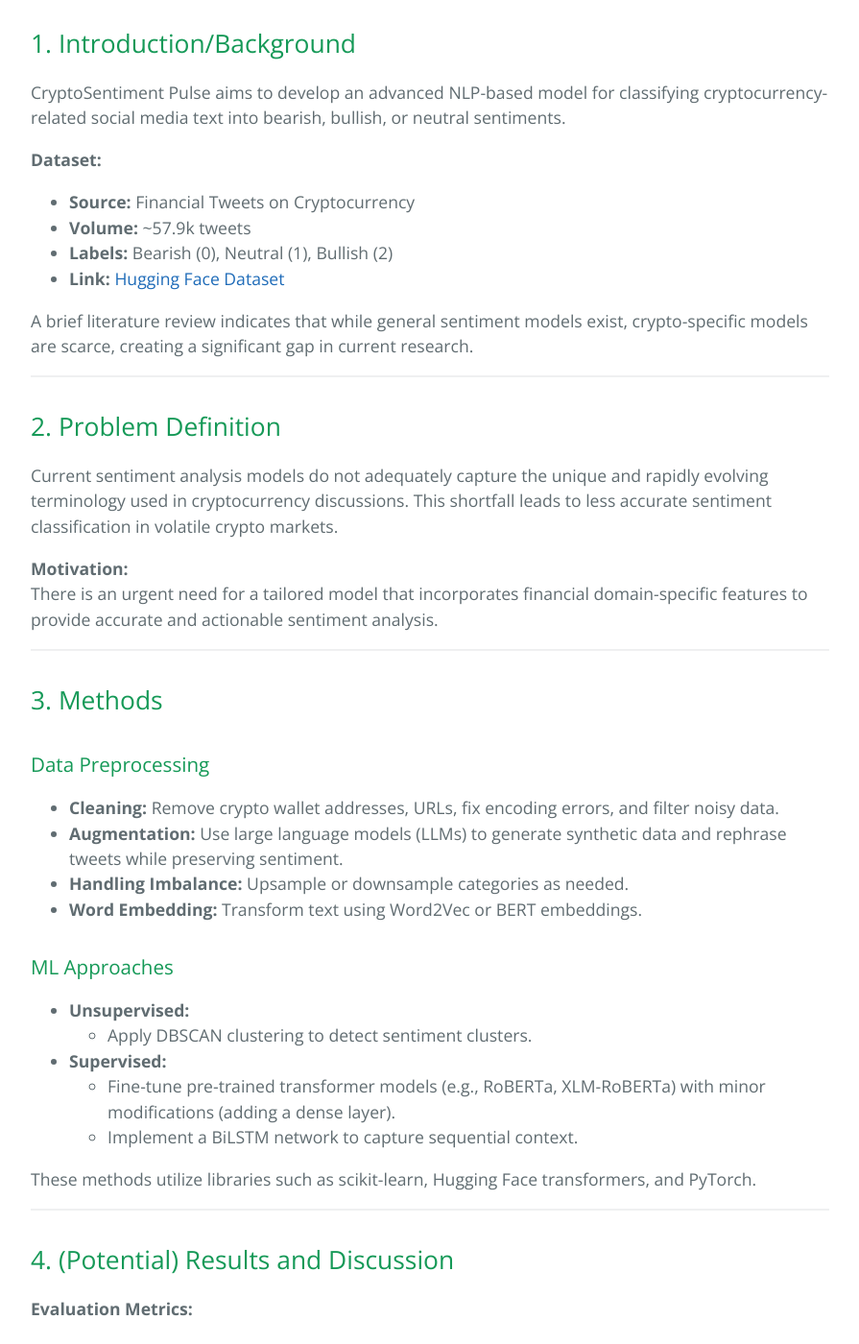
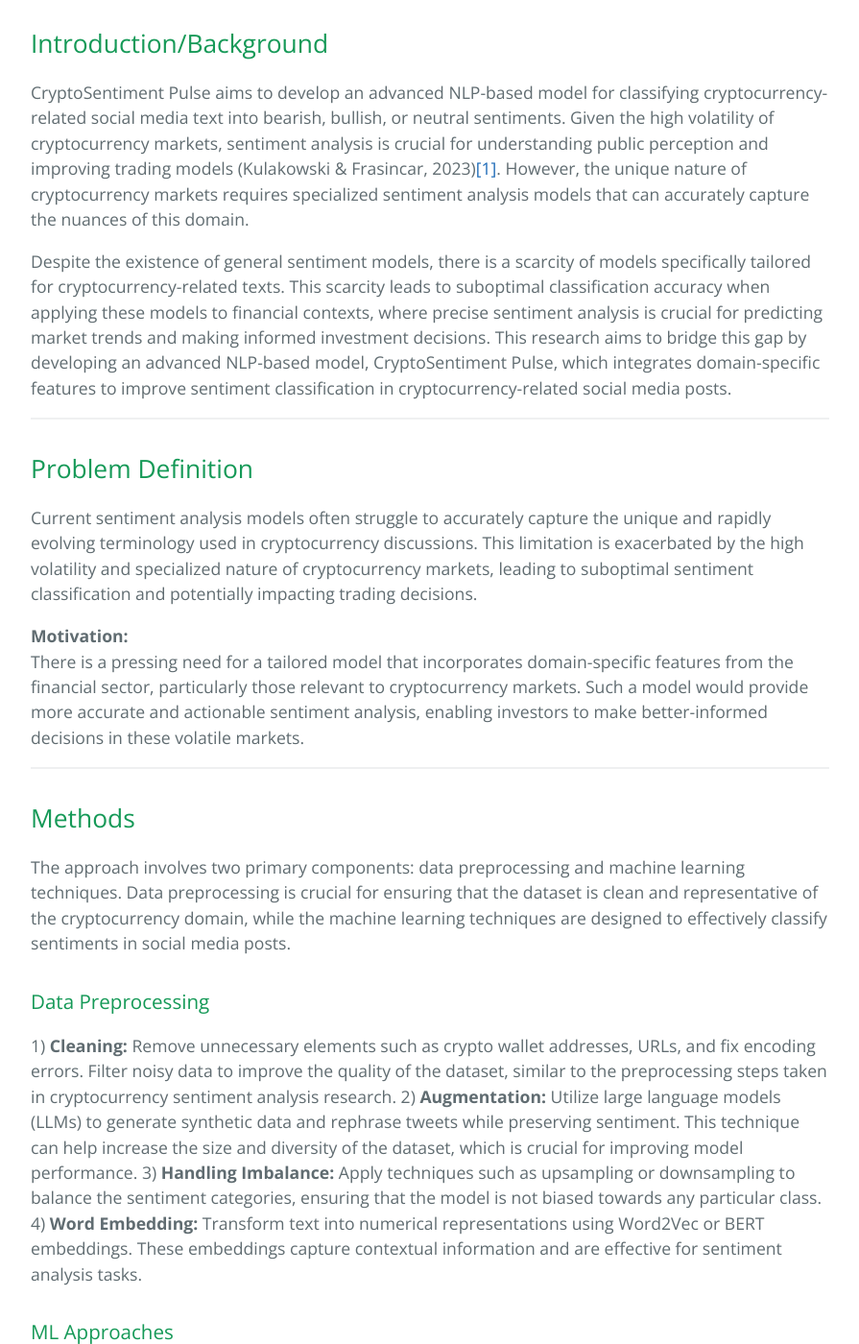
Before and after one commit to lowweihong/team14-CryptoMood, a Jekyll site: the page built from index.md, in a window 1280 px wide and 1400 px high, scrolled down 524 px. Shown: the whole window at 96% size, without its empty margins (192-1087 px from the left). Built offline with Jekyll 4.4.1, drawn with Linux system fonts in a browser that asks for light colours; our own code applies the rules of GitHub Pages for plain Markdown files; some of the changed text lies outside the part shown.

```diff
--- a/index.md
+++ b/index.md
@@ -7,83 +7,98 @@ Ke Xin Chong, Joel J Jude, Shinhaeng Lee, Wei Hong Low, Abhijith Sreeraj
 
 ---
 
-## 1. Introduction/Background
+## Introduction/Background
 
-CryptoSentiment Pulse aims to develop an advanced NLP-based model for classifying cryptocurrency-related social media text into bearish, bullish, or neutral sentiments.
+CryptoSentiment Pulse aims to develop an advanced NLP-based model for classifying cryptocurrency-related social media text into bearish, bullish, or neutral sentiments. Given the high volatility of cryptocurrency markets, sentiment analysis is crucial for understanding public perception and improving trading models (Kulakowski & Frasincar, 2023)[[1]](#1). However, the unique nature of cryptocurrency markets requires specialized sentiment analysis models that can accurately capture the nuances of this domain.
 
-**Dataset:**
+Despite the existence of general sentiment models, there is a scarcity of models specifically tailored for cryptocurrency-related texts. This scarcity leads to suboptimal classification accuracy when applying these models to financial contexts, where precise sentiment analysis is crucial for predicting market trends and making informed investment decisions. This research aims to bridge this gap by developing an advanced NLP-based model, CryptoSentiment Pulse, which integrates domain-specific features to improve sentiment classification in cryptocurrency-related social media posts.
+
+---
+
+## Problem Definition
+
+Current sentiment analysis models often struggle to accurately capture the unique and rapidly evolving terminology used in cryptocurrency discussions. This limitation is exacerbated by the high volatility and specialized nature of cryptocurrency markets, leading to suboptimal sentiment classification and potentially impacting trading decisions.
+
+**Motivation:**
+There is a pressing need for a tailored model that incorporates domain-specific features from the financial sector, particularly those relevant to cryptocurrency markets. Such a model would provide more accurate and actionable sentiment analysis, enabling investors to make better-informed decisions in these volatile markets.
+
+---
+
+## Methods
+
+The approach involves two primary components: data preprocessing and machine learning techniques. Data preprocessing is crucial for ensuring that the dataset is clean and representative of the cryptocurrency domain, while the machine learning techniques are designed to effectively classify sentiments in social media posts.
+
+### Data Preprocessing
+1) **Cleaning:** Remove unnecessary elements such as crypto wallet addresses, URLs, and fix encoding errors. Filter noisy data to improve the quality of the dataset, similar to the preprocessing steps taken in cryptocurrency sentiment analysis research.
+2) **Augmentation:** Utilize large language models (LLMs) to generate synthetic data and rephrase tweets while preserving sentiment. This technique can help increase the size and diversity of the dataset, which is crucial for improving model performance.
+3) **Handling Imbalance:** Apply techniques such as upsampling or downsampling to balance the sentiment categories, ensuring that the model is not biased towards any particular class.
+4) **Word Embedding:** Transform text into numerical representations using Word2Vec or BERT embeddings. These embeddings capture contextual information and are effective for sentiment analysis tasks.
+
+### ML Approaches
+- **Unsupervised:**
+  - **DBSCAN Clustering**: Apply DBSCAN to detect sentiment clusters in the data. This algorithm is useful for identifying patterns and outliers in high-density regions, which can help in understanding the distribution of sentiments
+- **Supervised:**
+  - **Fine-Tuning Pre-Trained Transformers**: Fine-tune pre-trained transformer models like RoBERTa and XLM-RoBERTa by adding a dense layer for sentiment classification. These models are known for their ability to capture complex linguistic patterns and can be effectively adapted for domain-specific tasks. (Roumeliotis, Tselikas, & Nasiopoulos, 2024)[[4]](#4)
+  - **BiLSTM Network**: Implement a Bidirectional Long Short-Term Memory (BiLSTM) network to capture sequential context in text data. This architecture is particularly useful for modeling temporal relationships and has been applied in sentiment analysis for cryptocurrency markets
+
+### Libraries and Tools
+These methods utilize libraries such as scikit-learn for clustering, Hugging Face transformers for pre-trained models, and PyTorch for implementing neural networks.
+
+### Dataset:
 - **Source:** Financial Tweets on Cryptocurrency
 - **Volume:** ~57.9k tweets
 - **Labels:** Bearish (0), Neutral (1), Bullish (2)
 - **Link:** [Hugging Face Dataset](https://huggingface.co/datasets/StephanAkkerman/financial-tweets-crypto)
 
-A brief literature review indicates that while general sentiment models exist, crypto-specific models are scarce, creating a significant gap in current research.
+---
+
+## Potential Results and Discussion
+
+**Evaluation Metrics:**
+- **Accuracy:** This metric will assess the overall correctness of the model across all sentiment categories (bearish, neutral, bullish). It is particularly useful for balanced datasets.
+- **Precision and Recall:** These metrics will measure the true positive rate for each sentiment category. Precision will help evaluate how often the model correctly identifies a sentiment when it predicts it, while recall will assess how well the model captures all instances of a particular sentiment.
+
+**Expected Outcomes:**
+We expect that fine-tuned transformer models, such as RoBERTa and XLM-RoBERTa, will outperform unsupervised methods like DBSCAN clustering and supervised BiLSTM networks. This is because transformer models are adept at capturing complex linguistic patterns and domain-specific terminology, which is crucial for accurately classifying sentiments in cryptocurrency-related texts.
+
+The use of pre-trained models like CryptoBERT, as discussed by Kulakowski and Frasincar (2023), demonstrates the effectiveness of fine-tuning BERT-based models for cryptocurrency sentiment analysis. These models can better handle the nuances of cryptocurrency terminology and the dynamic nature of market sentiments compared to more general models.
+
+Moreover, the performance of our models will be evaluated using metrics such as the F1 score, which provides a balanced measure of precision and recall, especially useful in imbalanced datasets. Additionally, metrics like Cohen's Kappa can be employed to assess the agreement between model predictions and human annotations, accounting for chance agreement
+
+## Result and Discussion (Midterm Checkpoint)
+### Data Preprocessing Method Implemented
+
+### CryptoBERT Performance
 
 ---
 
-## 2. Problem Definition
+## References
+<a id="1">[1]</a> M. Kulakowski and F. Frasincar, "Sentiment Classification of Cryptocurrency-Related Social Media Posts," *IEEE Intelligent Systems*, vol. 38, no. 4, pp. 5-9, July-Aug. 2023, https://doi.org/10.1109/MIS.2023.3283170.
 
-Current sentiment analysis models do not adequately capture the unique and rapidly evolving terminology used in cryptocurrency discussions. This shortfall leads to less accurate sentiment classification in volatile crypto markets.
+<a id="2">[2]</a> K. Qureshi and T. Zaman, "Social media engagement and cryptocurrency performance," *PLOS ONE*, vol. 18, no. 5, p. e0284501, May 2023, https://doi.org/10.1371/journal.pone.0284501.
 
-**Motivation:**
-There is an urgent need for a tailored model that incorporates financial domain-specific features to provide accurate and actionable sentiment analysis.
+<a id="3">[3]</a> M. Wilksch and O. Abramova, "PyFin-sentiment: Towards a machine-learning-based model for deriving sentiment from financial tweets," *Int. J. Inf. Manag. Data Insights*, vol. 3, no. 1, p. 100171, 2023, https://doi.org/10.1016/j.jjimei.2023.100171.
 
----
-
-## 3. Methods
-
-### Data Preprocessing
-- **Cleaning:** Remove crypto wallet addresses, URLs, fix encoding errors, and filter noisy data.
-- **Augmentation:** Use large language models (LLMs) to generate synthetic data and rephrase tweets while preserving sentiment.
-- **Handling Imbalance:** Upsample or downsample categories as needed.
-- **Word Embedding:** Transform text using Word2Vec or BERT embeddings.
-
-### ML Approaches
-- **Unsupervised:**
-  - Apply DBSCAN clustering to detect sentiment clusters.
-- **Supervised:**
-  - Fine-tune pre-trained transformer models (e.g., RoBERTa, XLM-RoBERTa) with minor modifications (adding a dense layer).
-  - Implement a BiLSTM network to capture sequential context.
-
-These methods utilize libraries such as scikit-learn, Hugging Face transformers, and PyTorch.
-
----
-
-## 4. (Potential) Results and Discussion
-
-**Evaluation Metrics:**
-- **Accuracy:** Overall and per-category correctness
-- **Precision and Recall:** To measure the true positive rate per sentiment category
-
-**Expected Outcomes:**
-We anticipate that fine-tuned transformer models will outperform unsupervised methods and BiLSTM by better capturing crypto-specific terminology, leading to improved precision, recall, and overall accuracy.
-
----
-
-## 5. References
-
-1. M. Kulakowski and F. Frasincar, "Sentiment Classification of Cryptocurrency-Related Social Media Posts," *IEEE Intelligent Systems*, vol. 38, no. 4, pp. 5-9, July-Aug. 2023, doi: 10.1109/MIS.2023.3283170.
-2. K. Qureshi and T. Zaman, "Social media engagement and cryptocurrency performance," *PLOS ONE*, vol. 18, no. 5, p. e0284501, May 2023, doi: 10.1371/journal.pone.0284501.
-3. M. Wilksch and O. Abramova, "PyFin-sentiment: Towards a machine-learning-based model for deriving sentiment from financial tweets," *Int. J. Inf. Manag. Data Insights*, vol. 3, no. 1, p. 100171, 2023, doi: 10.1016/j.jjimei.2023.100171.
+<a id="4">[4]</a> Roumeliotis, K. I., Tselikas, N. D., & Nasiopoulos, D. K. (2024). LLMs and NLP Models in Cryptocurrency Sentiment Analysis: A Comparative Classification Study. Big Data and Cognitive Computing, 8(6), 63. https://doi.org/10.3390/bdcc8060063
 
 ---
 
 ## Gantt Chart
 
-![Gantt Chart](assets/css/gantt-chart.png)
+![Gantt Chart](assets/css/gantt-chart-midterm.png)
 
 ---
 
 ## Contribution Table
 
-| **Team Member**    | **Contribution**                                    |
-|--------------------|-----------------------------------------------------|
-| Ke Xin Chong       | Project management, methodology design              |
-| Joel J Jude        | Data processing, ML model implementation            |
-| Shinhaeng Lee      | Data augmentation, preprocessing                    |
-| Wei Hong Low       | Literature review, model evaluation                 |
-| Abhijith Sreeraj   | Report writing, visualization                       |
+| **Team Member**    | **Contribution(Midterm)**                            | **Contribution(Proposal)**                            |
+|--------------------|------------------------------------------------------|-------------------------------------------------------|
+| Ke Xin Chong       | 1. Data Analysis<br> 2. Visualisation<br> 3. Performance Comparison<br> 4. Report Writing | 1. Project management<br> 2. methodology design                |
+| Joel J Jude        |                                                      | 1. Data processing <br> 2. ML model implementation              |
+| Shinhaeng Lee      |                                                      | 1. Data augmentation <br>2. preprocessing                      |
+| Wei Hong Low       |                                                      | 1. Literature review <br> 2. model evaluation                   |
+| Abhijith Sreeraj   |                                                      | 1. Report writing <br> 2. visualization                         |
 
 ## Presentation Youtube Link
 
-https://youtu.be/cke5F-7VIsE
+Proposal: https://youtu.be/cke5F-7VIsE
--- a/src/requirements.txt
+++ b/src/requirements.txt
@@ -1,3 +1,5 @@
 datasets==3.3.2
 pandas==2.2.3
 matplotlib==3.10.1
+nltk==3.9.1
+scikit-learn==1.3.2
```
Also changed, not shown: assets/css/gantt-chart-midterm.png (added).
